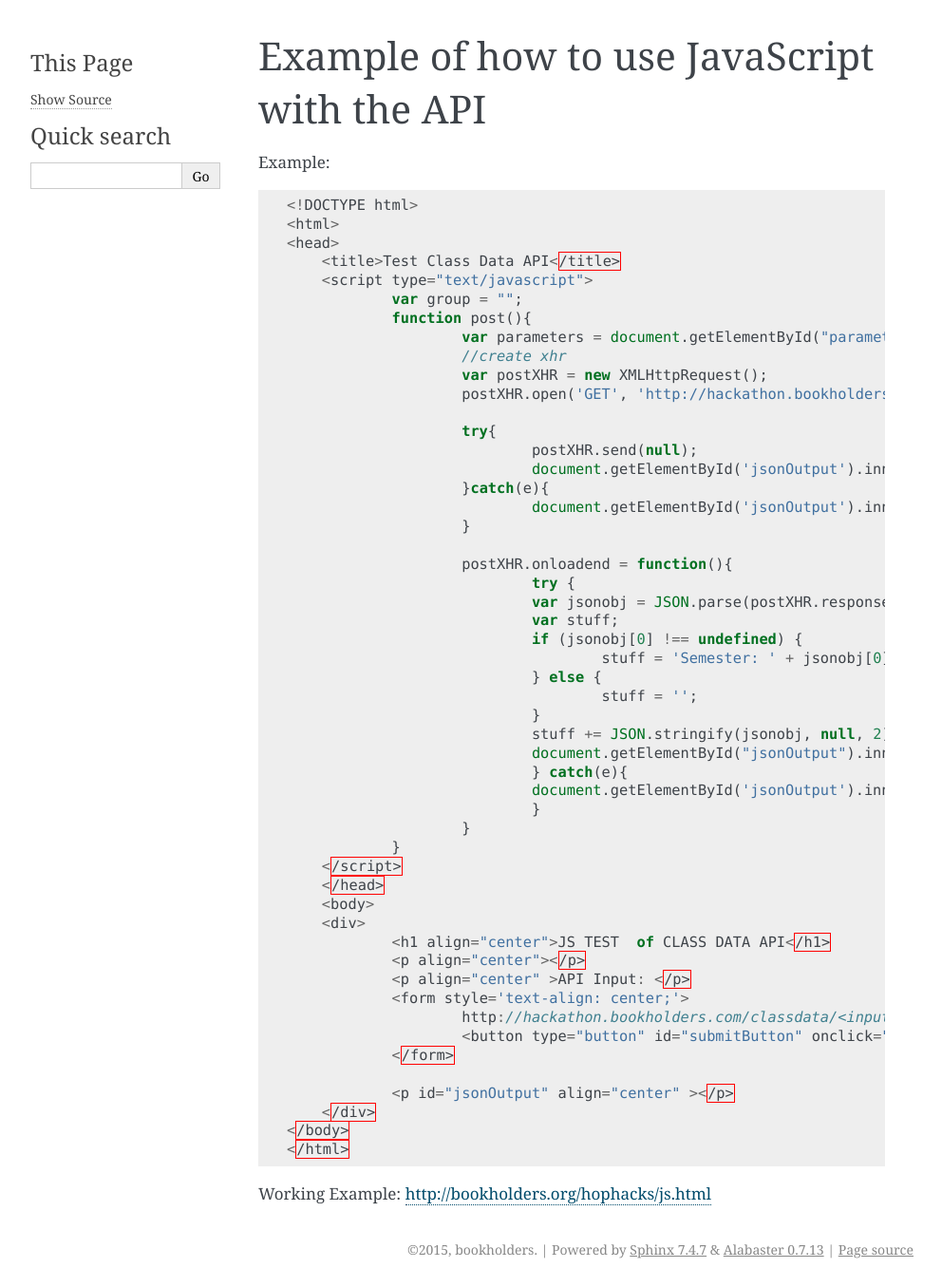
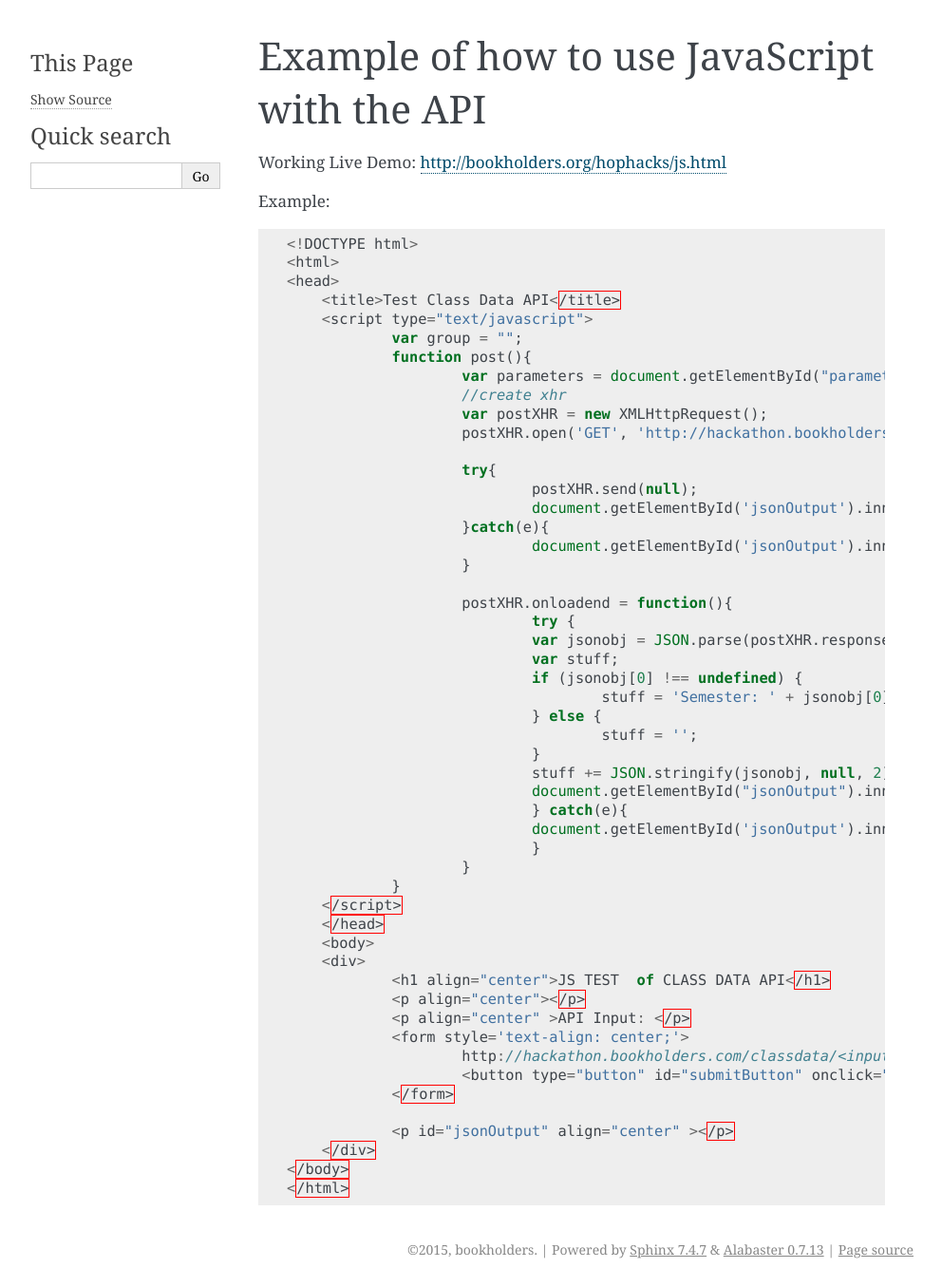
Before and after one commit to bookholders/classdataapi, a Sphinx documentation site: the page built from docs/js.rst, in a window 1280 px wide. Shown: the whole page at 95% size, without its empty margins (148-1140 px from the left). Built offline with Sphinx 7.4.7, drawn with Linux system fonts in a browser that asks for light colours.

Commit message:
Update js.rst

```diff
--- a/docs/js.rst
+++ b/docs/js.rst
@@ -2,6 +2,8 @@
 
 Example of how to use JavaScript with the API
 =============================================
+
+Working Live Demo: http://bookholders.org/hophacks/js.html
 
 Example:
 
@@ -58,5 +60,3 @@ Example:
 	</div>
     </body>
     </html>
-
-Working Example: http://bookholders.org/hophacks/js.html
```
